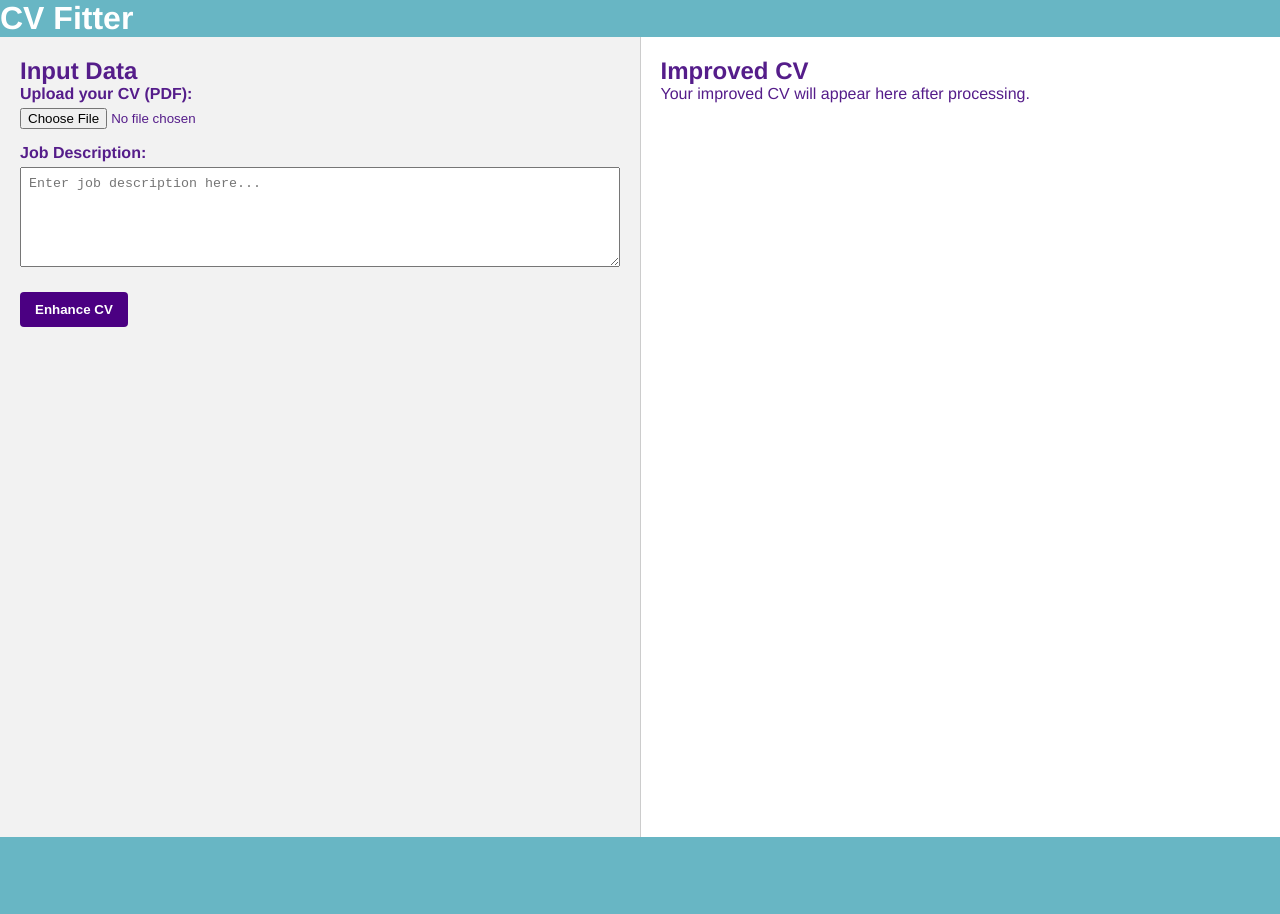
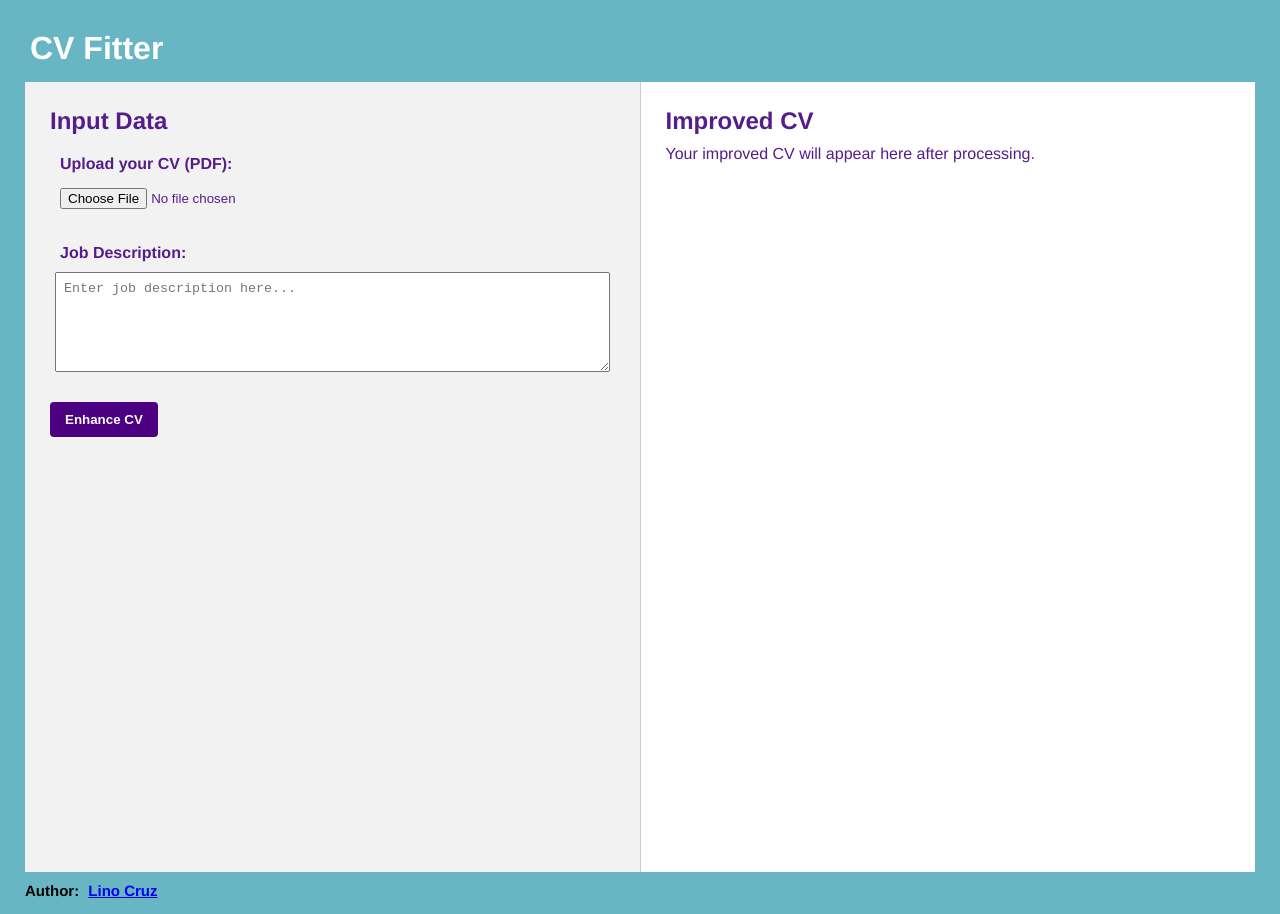
Before and after one commit to LinoCruz/cv-fitter, a React (Create React App) app in the folder client/: page / in a window 1280 px wide. Before the commit the page ends 837 px from the top, so only its background shows below. Built offline with nearby package versions, Linux system fonts and the light colour scheme.

Commit message:
author added to the client side

```diff
--- a/client/src/App.js
+++ b/client/src/App.js
@@ -9,6 +9,7 @@ function App() {
         <h1>CV Fitter</h1>
       </header>
       <CVForm />
+      <p className='author'>Author: <a href="https://www.linkedin.com/in/lino-cruz/">Lino Cruz</a></p>
     </div>
   );
 }
--- a/client/src/components/CVForm/CVForm.jsx
+++ b/client/src/components/CVForm/CVForm.jsx
@@ -135,6 +135,7 @@ const CVEnhancer = () => {
           </div>
         </div>
       )}
+
     </div>
   );
 };
--- a/client/src/styles/globals.css
+++ b/client/src/styles/globals.css
@@ -3,7 +3,7 @@
 /* Reset margins, paddings, and set box-sizing */
 * {
     margin: 0px;
-    padding: 0px;
+    padding: 5px;
     box-sizing: border-box;
   }
 
@@ -20,3 +20,10 @@
   #root {
     min-height: 100vh;
   }
+
+.author{
+  color: black;
+  font-size: 15px;
+  font-weight: bold;
+
+}
```
